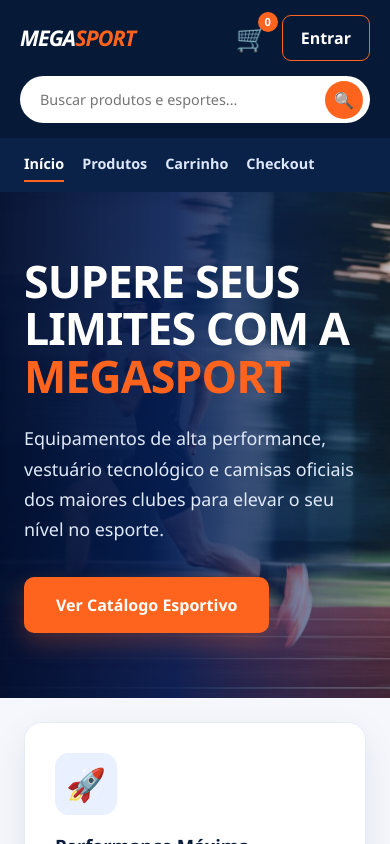
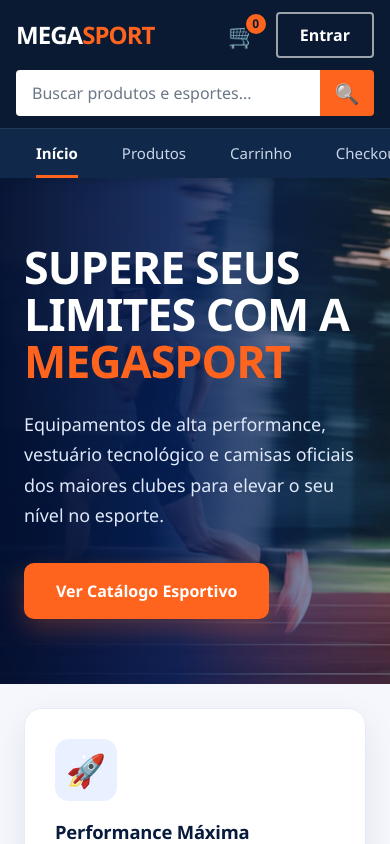
Before and after one commit to kamillaferreirafl/angularwork, an Angular app: page / in a window 390 px wide. Shown: the top 844 px of the page. Built offline with nearby package versions, Linux system fonts and the light colour scheme.

Commit message:
Atualiza estilo do cabeçalho MegaSport

```diff
--- a/src/app/shared/layout/header/header.css
+++ b/src/app/shared/layout/header/header.css
@@ -1,276 +1,115 @@
-:host {
-  display: block;
-  width: 100%;
-  position: relative;
-  z-index: 1000;
-}
+:host { display: block; position: sticky; top: 0; z-index: 100; }
 
-.header {
-  width: 100%;
-  background: #061936;
-  color: white;
-  box-shadow: 0 4px 18px rgba(3, 19, 48, 0.15);
-}
+.header { background: var(--navy-900); color: #fff; box-shadow: 0 2px 10px rgba(7, 20, 40, 0.35); }
 
 .header-principal {
-  max-width: 1400px;
-  margin: auto;
-  min-height: 82px;
-  padding: 15px 32px;
-  display: flex;
-  align-items: center;
-  justify-content: space-between;
-  gap: 35px;
+  max-width: var(--max); margin: 0 auto;
+  padding: 14px var(--gutter);
+  display: flex; align-items: center; gap: 28px;
 }
 
 .logo {
-  color: white;
-  font-size: 1.65rem;
-  font-weight: 950;
-  font-style: italic;
-  letter-spacing: -1px;
-  text-decoration: none;
-  white-space: nowrap;
+  font-family: var(--fonte-titulo); font-weight: 900; font-size: 28px;
+  letter-spacing: -0.04em; color: #fff; white-space: nowrap;
 }
+.logo span { color: var(--primary-color); }
 
-.logo span {
-  color: #ff641f;
+/* Pesquisa */
+.busca { flex: 1; display: flex; max-width: 680px; margin: 0 auto 0 0; }
+.busca input {
+  flex: 1; min-width: 0; height: 46px; padding: 0 16px;
+  border: 0; background: #fff; color: var(--text);
+  border-radius: var(--r) 0 0 var(--r);
 }
+.busca input::placeholder { color: var(--gray-500); }
+.busca button {
+  width: 54px; height: 46px; border: 0;
+  background: var(--primary-color); color: var(--on-primary);
+  border-radius: 0 var(--r) var(--r) 0;
+  display: flex; align-items: center; justify-content: center;
+  font-size: 20px; transition: var(--transition);
+}
+.busca button:hover { background: var(--primary-hover); }
 
-.busca {
-  flex: 1;
-  max-width: 570px;
-  display: flex;
-  align-items: center;
-  background: white;
-  border-radius: 30px;
-  padding: 4px 7px 4px 20px;
-}
-
-.busca input {
-  flex: 1;
-  min-width: 0;
-  border: none;
-  outline: none;
-  background: transparent;
-  color: #132442;
-  padding: 10px 0;
-  font-size: 0.9rem;
-}
-
-.busca button {
-  background: #ff641f;
-  border: 0;
-  border-radius: 50%;
-  height: 38px;
-  width: 38px;
-  cursor: pointer;
-}
-
-.acoes {
-  display: flex;
-  align-items: center;
-  gap: 25px;
-}
+/* Ações */
+.acoes { display: flex; align-items: center; gap: 10px; margin-left: auto; }
 
 .acao-carrinho {
-  position: relative;
-  color: white;
-  font-size: 1.6rem;
-  text-decoration: none;
+  position: relative; width: 46px; height: 46px;
+  display: flex; align-items: center; justify-content: center;
+  border-radius: var(--r); color: #fff; font-size: 24px; transition: var(--transition);
 }
-
+.acao-carrinho:hover { background: var(--navy-700); }
 .contador {
-  position: absolute;
-  top: -7px;
-  right: -10px;
-  background: #ff641f;
-  color: white;
-  font-size: 0.7rem;
-  font-weight: 800;
-  min-width: 20px;
-  height: 20px;
-  padding: 2px;
-  border-radius: 50%;
-  display: grid;
-  place-items: center;
-}
-
-.nav-links {
-  min-height: 48px;
-  display: flex;
-  justify-content: center;
-  align-items: center;
-  gap: 35px;
-  padding: 10px 24px;
-  background: #0a2248;
-}
-
-.nav-links a {
-  color: #dce7fa;
-  font-size: 0.9rem;
-  font-weight: 600;
-  text-decoration: none;
-  padding: 5px 0;
-  border-bottom: 2px solid transparent;
-  transition: 0.2s;
-}
-
-.nav-links a:hover,
-.nav-links a.active {
-  color: white;
-  border-bottom-color: #ff641f;
+  position: absolute; top: 2px; right: 0;
+  min-width: 20px; height: 20px; padding: 0 5px;
+  background: var(--primary-color); color: var(--on-primary);
+  font: 800 12px/20px var(--fonte-titulo); text-align: center; border-radius: 10px;
+  box-shadow: 0 0 0 2px var(--navy-900);
 }
 
 .btn-entrar {
-  color: white;
-  border: 1px solid #ff641f;
-  border-radius: 9px;
-  padding: 10px 18px;
-  font-weight: 700;
-  text-decoration: none;
+  height: 46px; padding: 0 22px; display: inline-flex; align-items: center;
+  border: 2px solid rgba(255, 255, 255, 0.6); border-radius: var(--r);
+  color: #fff; font-weight: 700; transition: var(--transition);
+}
+.btn-entrar:hover { background: #fff; color: var(--navy-900); border-color: #fff; }
+
+/* Menu do usuário */
+.menu-perfil-container { position: relative; }
+.btn-avatar {
+  display: flex; align-items: center; gap: 6px; height: 46px; padding: 0 8px 0 6px;
+  background: transparent; border: 0; border-radius: var(--r); color: #fff;
+}
+.btn-avatar:hover { background: var(--navy-700); }
+.avatar-circle, .avatar-lg {
+  display: grid; place-items: center; border-radius: 50%;
+  background: var(--primary-color); color: var(--on-primary);
+  font: 800 13px var(--fonte-titulo);
+}
+.avatar-circle { width: 34px; height: 34px; }
+.avatar-lg { width: 44px; height: 44px; font-size: 15px; }
+.seta-menu { display: flex; font-size: 18px; }
+
+.dropdown-menu {
+  position: absolute; right: 0; top: calc(100% + 10px); width: 270px;
+  background: #fff; color: var(--text); border-radius: var(--r-lg);
+  box-shadow: var(--sombra-lg); border: 1px solid var(--gray-200);
+  padding: 8px; animation: abrir 0.15s ease;
+}
+@keyframes abrir { from { opacity: 0; transform: translateY(-6px); } to { opacity: 1; transform: none; } }
+.header-usuario { display: flex; align-items: center; gap: 12px; padding: 12px; }
+.info-texto { display: flex; flex-direction: column; min-width: 0; }
+.saudacao { font-size: 13px; color: var(--gray-500); }
+.info-texto strong { font-family: var(--fonte-titulo); overflow: hidden; text-overflow: ellipsis; white-space: nowrap; }
+.dropdown-menu hr { border: 0; border-top: 1px solid var(--gray-200); margin: 6px 0; }
+.grupo-links { display: flex; flex-direction: column; }
+.grupo-links a, .item-sair {
+  padding: 11px 12px; border-radius: var(--r); font-weight: 500;
+  background: transparent; border: 0; text-align: left; width: 100%;
+}
+.grupo-links a:hover { background: var(--gray-100); }
+.item-sair { color: var(--erro); font-weight: 700; }
+.item-sair:hover { background: var(--erro-bg); }
+
+/* Navegação principal */
+.nav-links { background: var(--navy-800); border-top: 1px solid rgba(255, 255, 255, 0.08); }
+.nav-links { display: flex; justify-content: center; gap: 4px; padding: 0 var(--gutter); overflow-x: auto; scrollbar-width: none; }
+.nav-links a {
+  position: relative; padding: 13px 20px; white-space: nowrap;
+  color: #c9d5e8; font-weight: 500; font-size: 15px; transition: var(--transition);
+}
+.nav-links a:hover { color: #fff; }
+.nav-links a.active { color: #fff; font-weight: 700; }
+.nav-links a.active::after {
+  content: ''; position: absolute; left: 20px; right: 20px; bottom: 0;
+  height: 3px; background: var(--primary-color);
 }
 
-.btn-entrar:hover {
-  background: #ff641f;
+@media (max-width: 860px) {
+  .header-principal { flex-wrap: wrap; gap: 12px 16px; padding-block: 12px; }
+  .logo { font-size: 24px; order: 1; }
+  .acoes { order: 2; }
+  .busca { order: 3; flex-basis: 100%; max-width: none; }
+  .nav-links { justify-content: flex-start; }
 }
-
-.menu-perfil-container {
-  position: relative;
-}
-
-.btn-avatar {
-  background: transparent;
-  border: 1px solid #5b7090;
-  border-radius: 30px;
-  padding: 5px 9px;
-  display: flex;
-  align-items: center;
-  gap: 8px;
-  cursor: pointer;
-}
-
-.avatar-circle {
-  width: 31px;
-  height: 31px;
-  display: grid;
-  place-items: center;
-  background: #ff641f;
-  color: white;
-  border-radius: 50%;
-  font-size: 0.75rem;
-  font-weight: 800;
-}
-
-.seta-menu {
-  color: white;
-}
-
-.dropdown-menu {
-  position: absolute;
-  right: 0;
-  top: calc(100% + 12px);
-  width: 240px;
-  padding: 15px 0;
-  border-radius: 14px;
-  background: white;
-  color: #142442;
-  box-shadow: 0 18px 45px rgba(0, 0, 0, 0.2);
-  z-index: 1100;
-}
-
-.header-usuario {
-  display: flex;
-  align-items: center;
-  gap: 12px;
-  padding: 10px 18px;
-}
-
-.avatar-lg {
-  width: 42px;
-  height: 42px;
-  display: grid;
-  place-items: center;
-  background: #ff641f;
-  color: white;
-  border-radius: 50%;
-  font-weight: 800;
-}
-
-.info-texto {
-  display: flex;
-  flex-direction: column;
-}
-
-.saudacao {
-  color: #738198;
-  font-size: 0.75rem;
-}
-
-.dropdown-menu hr {
-  border: 0;
-  border-top: 1px solid #edf0f6;
-  margin: 10px 0;
-}
-
-.grupo-links {
-  display: flex;
-  flex-direction: column;
-}
-
-.grupo-links a,
-.item-sair {
-  width: 100%;
-  padding: 11px 18px;
-  background: none;
-  border: none;
-  text-align: left;
-  color: #142442;
-  text-decoration: none;
-  font-size: 0.9rem;
-  cursor: pointer;
-}
-
-.grupo-links a:hover,
-.item-sair:hover {
-  background: #edf3ff;
-}
-
-.item-sair {
-  color: #dc2626;
-}
-
-@media (max-width: 800px) {
-  .header-principal {
-    flex-wrap: wrap;
-    gap: 15px;
-    padding: 15px 20px;
-  }
-
-  .busca {
-    order: 3;
-    flex-basis: 100%;
-    max-width: none;
-  }
-
-  .nav-links {
-    justify-content: flex-start;
-    gap: 24px;
-    overflow-x: auto;
-    white-space: nowrap;
-  }
-}
-
-@media (max-width: 480px) {
-  .logo {
-    font-size: 1.35rem;
-  }
-
-  .acoes {
-    gap: 14px;
-  }
-
-  .nav-links {
-    gap: 18px;
-  }
-}
```
